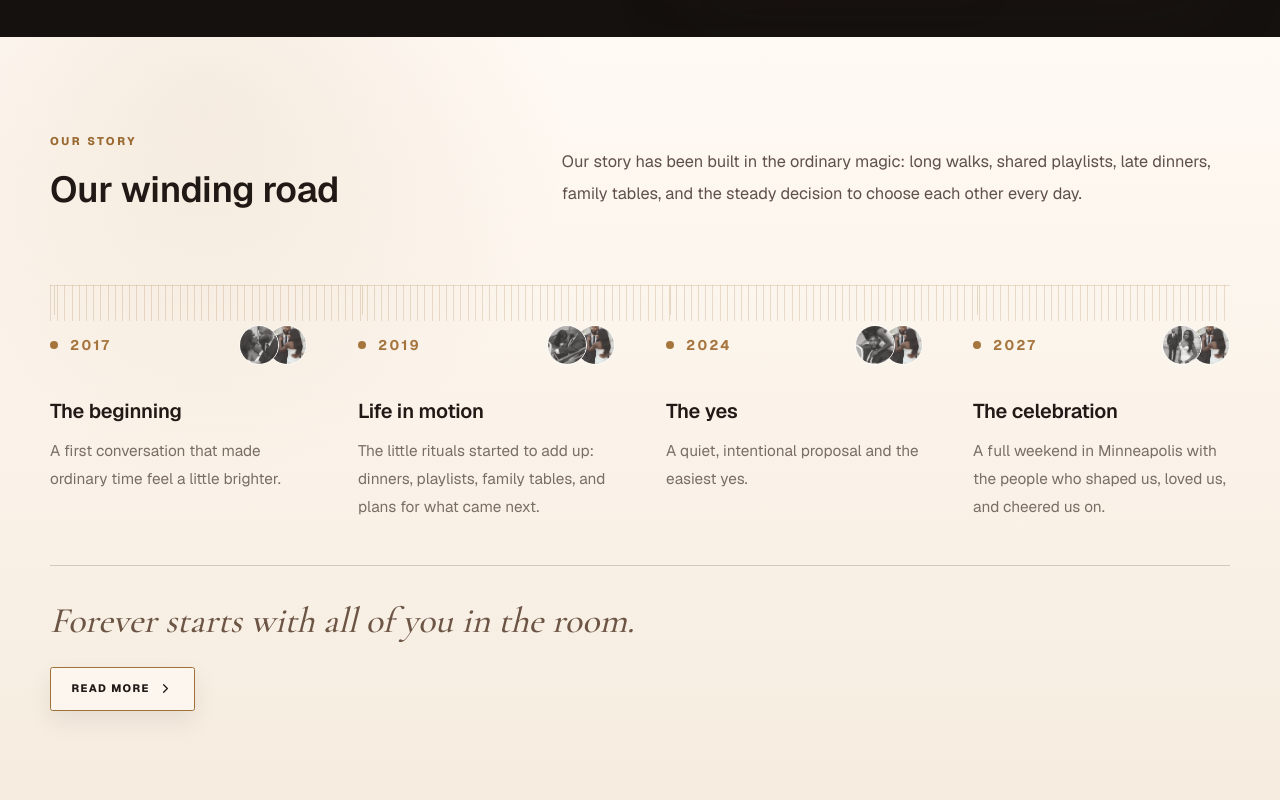
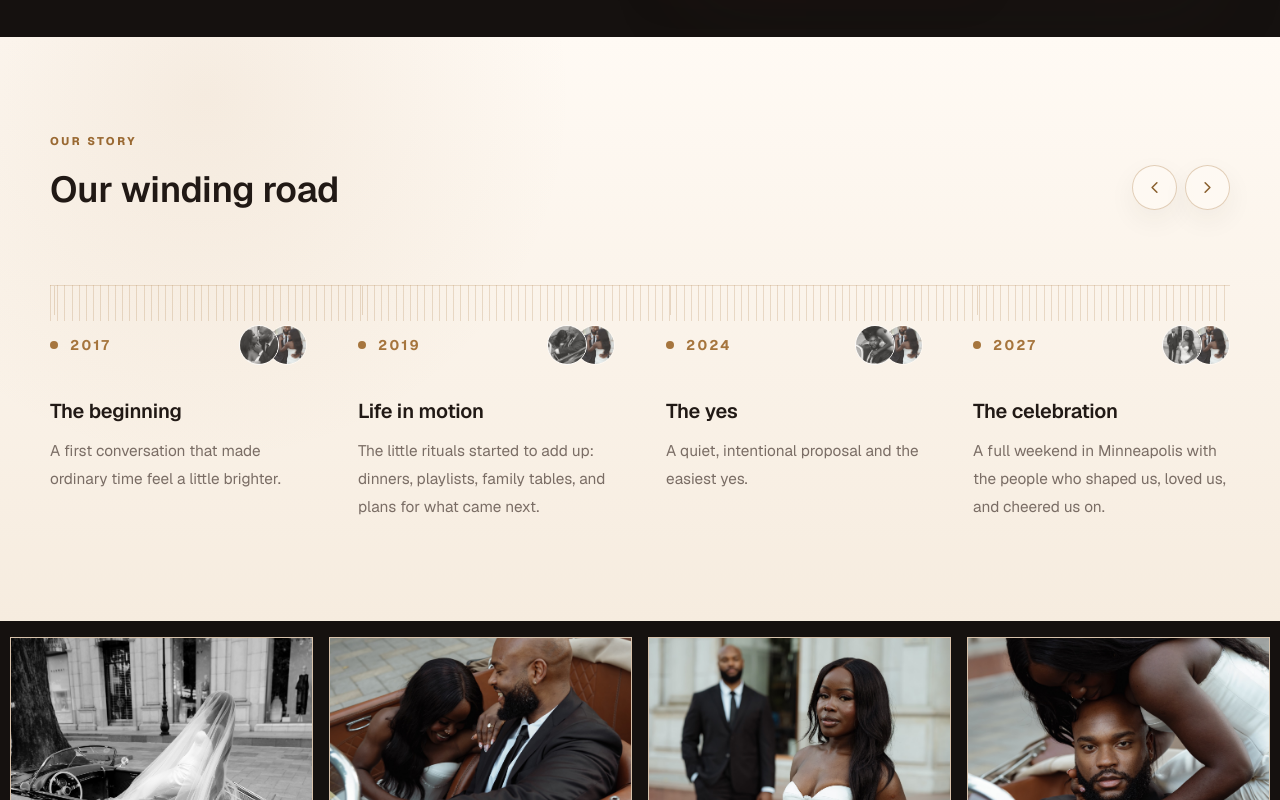
Before and after one commit to andre-rowell/andre-bebe-wedding-site, a Next.js app: page / in a window 1280 px wide. Shown: the part 920-1720 px from the top of the page. Built offline with nearby package versions, Linux system fonts and the light colour scheme; no server answers; the database is empty.

Commit message:
Refine homepage scroll transitions and timeline

```diff
--- a/src/app/globals.css
+++ b/src/app/globals.css
@@ -395,6 +395,8 @@ section[id] {
   position: relative;
   overflow-x: auto;
   padding: 3.7rem 0 0.25rem;
+  overscroll-behavior-x: contain;
+  scroll-behavior: smooth;
   scrollbar-width: none;
 }
 
@@ -441,6 +443,26 @@ section[id] {
   height: 1.85rem;
   background: rgba(166, 117, 61, 0.24);
   content: "";
+}
+
+.timeline-arrow {
+  display: inline-flex;
+  width: 2.8rem;
+  height: 2.8rem;
+  align-items: center;
+  justify-content: center;
+  border: 1px solid rgba(166, 117, 61, 0.32);
+  border-radius: 999px;
+  background: rgba(255, 250, 244, 0.66);
+  color: #8a612f;
+  box-shadow: 0 10px 28px rgba(58, 43, 34, 0.06);
+}
+
+.timeline-arrow:hover {
+  border-color: rgba(166, 117, 61, 0.58);
+  background: #fffaf4;
+  color: #211915;
+  transform: translateY(-1px);
 }
 
 .celebration-detail > summary::-webkit-details-marker {
@@ -577,16 +599,22 @@ section[id] {
   }
 }
 
-@keyframes section-reveal {
-  from {
+@keyframes section-crossfade {
+  0% {
     filter: blur(7px);
-    opacity: 0.72;
+    opacity: 0.58;
     transform: translateY(3rem);
   }
-  to {
+  18%,
+  74% {
     filter: blur(0);
     opacity: 1;
     transform: translateY(0);
+  }
+  100% {
+    filter: blur(6px);
+    opacity: 0.58;
+    transform: translateY(-2.4rem);
   }
 }
 
@@ -657,8 +685,8 @@ section[id] {
 
 @supports (animation-timeline: view()) {
   .guest-flow > section:not(:first-child) {
-    animation: section-reveal 1ms cubic-bezier(0.16, 1, 0.3, 1) both;
-    animation-range: entry 0% entry 42%;
+    animation: section-crossfade 1ms cubic-bezier(0.16, 1, 0.3, 1) both;
+    animation-range: entry 0% exit 100%;
     animation-timeline: view();
     will-change: opacity, transform, filter;
   }
--- a/src/app/page.tsx
+++ b/src/app/page.tsx
@@ -1,8 +1,9 @@
 import Link from "next/link";
-import { CalendarPlus, ChevronDown, ChevronRight, MapPin } from "lucide-react";
+import { CalendarPlus, ChevronDown, MapPin } from "lucide-react";
 import { Countdown } from "@/components/countdown";
 import { MinneapolisGuide } from "@/components/minneapolis-guide";
 import { GuestPage } from "@/components/site-shell";
+import { StoryTimeline } from "@/components/story-timeline";
 import { googleCalendarUrl } from "@/lib/calendar";
 import { formatEventTimeRange, formatTimeForDisplay, hasKnownTime, timeInputValue } from "@/lib/event-time";
 import { prisma } from "@/lib/prisma";
@@ -166,49 +167,7 @@ export default async function Home() {
         </div>
       </section>
 
-      <section id="story" className="editorial-band scroll-mt-24 py-12 sm:py-24">
-        <div className="container">
-          <div className="grid gap-7 lg:grid-cols-[0.42fr_0.58fr] lg:items-end">
-            <div>
-              <p className="eyebrow">Our story</p>
-              <h2 className="mt-5 text-3xl font-semibold tracking-[-0.01em] text-[#211915] sm:text-4xl">Our winding road</h2>
-            </div>
-            <p className="max-w-3xl text-[1.02rem] leading-8 text-[#5f5149] lg:justify-self-end">
-              {settings.storyCopy || "Our story has been built in the ordinary magic: long walks, shared playlists, late dinners, family tables, and the steady decision to choose each other every day."}
-            </p>
-          </div>
-
-          <div className="winding-timeline mt-10 sm:mt-14">
-            <div className="winding-rail" aria-hidden="true" />
-            <div className="winding-grid">
-              {storyTimeline.map((moment, index) => (
-                <article key={`${moment.year}-${moment.title}`} className="winding-moment animate-in" style={{ animationDelay: `${index * 70}ms` }}>
-                  <div className="flex items-center justify-between gap-4">
-                    <p className="flex items-center gap-3 text-sm font-bold tracking-[0.16em] text-[#a6753d]">
-                      <span className="h-2 w-2 rounded-full bg-[#a6753d]" />
-                      {moment.year}
-                    </p>
-                    <div className="flex -space-x-3 opacity-80">
-                      <img src={moment.image} alt="" loading="lazy" decoding="async" className="h-10 w-10 rounded-full border border-[#fffaf4] object-cover grayscale" />
-                      <img src="/photos/andre-bebe-portrait.jpg" alt="" loading="lazy" decoding="async" className="h-10 w-10 rounded-full border border-[#fffaf4] object-cover" />
-                    </div>
-                  </div>
-                  <h3 className="mt-8 text-xl font-semibold tracking-[-0.01em] text-[#211915]">{moment.title}</h3>
-                  <p className="mt-3 text-[0.96rem] leading-7 text-[#7a6d65]">{moment.copy}</p>
-                </article>
-              ))}
-            </div>
-          </div>
-
-          <div className="mt-10 border-t border-[#d6c8b8] pt-8">
-            <p className="script max-w-3xl text-3xl leading-tight text-[#6d5545] sm:text-4xl">Forever starts with all of you in the room.</p>
-            <Link href="/story" className="btn btn-secondary mt-6">
-              Read more
-              <ChevronRight size={15} aria-hidden="true" />
-            </Link>
-          </div>
-        </div>
-      </section>
+      <StoryTimeline moments={storyTimeline} />
 
       <section aria-label="Engagement photos" className="bg-[#15110f] py-3 sm:py-4">
         <div className="wide-container grid grid-cols-2 gap-3 sm:gap-4 md:grid-cols-4">
--- /dev/null
+++ b/src/components/story-timeline.tsx
@@ -0,0 +1,78 @@
+"use client";
+
+import { useRef } from "react";
+import { ChevronLeft, ChevronRight } from "lucide-react";
+
+type StoryMoment = {
+  year: string;
+  title: string;
+  copy: string;
+  image: string;
+};
+
+export function StoryTimeline({ moments }: { moments: StoryMoment[] }) {
+  const timelineRef = useRef<HTMLDivElement>(null);
+
+  function moveTimeline(direction: -1 | 1) {
+    const timeline = timelineRef.current;
+    if (!timeline) return;
+
+    timeline.scrollBy({
+      left: direction * Math.max(280, timeline.clientWidth * 0.72),
+      behavior: "smooth",
+    });
+  }
+
+  return (
+    <section id="story" className="editorial-band scroll-mt-24 py-12 sm:py-24">
+      <div className="container">
+        <div className="flex items-end justify-between gap-6">
+          <div>
+            <p className="eyebrow">Our story</p>
+            <h2 className="mt-5 text-3xl font-semibold tracking-[-0.01em] text-[#211915] sm:text-4xl">Our winding road</h2>
+          </div>
+          <div className="flex gap-2" aria-label="Timeline controls">
+            <button
+              type="button"
+              className="timeline-arrow"
+              aria-label="Scroll timeline left"
+              onClick={() => moveTimeline(-1)}
+            >
+              <ChevronLeft size={19} aria-hidden="true" />
+            </button>
+            <button
+              type="button"
+              className="timeline-arrow"
+              aria-label="Scroll timeline right"
+              onClick={() => moveTimeline(1)}
+            >
+              <ChevronRight size={19} aria-hidden="true" />
+            </button>
+          </div>
+        </div>
+
+        <div ref={timelineRef} className="winding-timeline mt-10 snap-x snap-mandatory sm:mt-14">
+          <div className="winding-rail" aria-hidden="true" />
+          <div className="winding-grid">
+            {moments.map((moment, index) => (
+              <article key={`${moment.year}-${moment.title}`} className="winding-moment animate-in snap-start" style={{ animationDelay: `${index * 70}ms` }}>
+                <div className="flex items-center justify-between gap-4">
+                  <p className="flex items-center gap-3 text-sm font-bold tracking-[0.16em] text-[#a6753d]">
+                    <span className="h-2 w-2 rounded-full bg-[#a6753d]" />
+                    {moment.year}
+                  </p>
+                  <div className="flex -space-x-3 opacity-80">
+                    <img src={moment.image} alt="" loading="lazy" decoding="async" className="h-10 w-10 rounded-full border border-[#fffaf4] object-cover grayscale" />
+                    <img src="/photos/andre-bebe-portrait.jpg" alt="" loading="lazy" decoding="async" className="h-10 w-10 rounded-full border border-[#fffaf4] object-cover" />
+                  </div>
+                </div>
+                <h3 className="mt-8 text-xl font-semibold tracking-[-0.01em] text-[#211915]">{moment.title}</h3>
+                <p className="mt-3 text-[0.96rem] leading-7 text-[#7a6d65]">{moment.copy}</p>
+              </article>
+            ))}
+          </div>
+        </div>
+      </div>
+    </section>
+  );
+}
```
